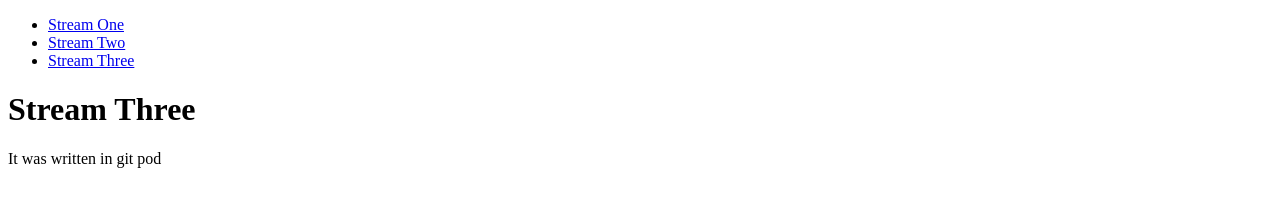
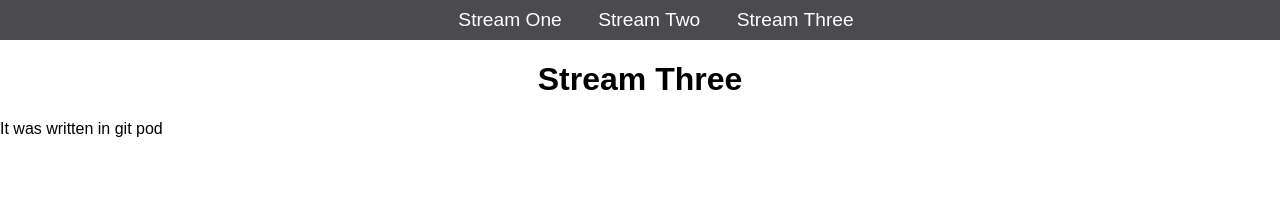
Before and after one commit to Code-Institute-Submissions/Go-Memo, a plain HTML site: page stream-three.html in a window 1280 px wide. Drawn offline with Linux system fonts and the light colour scheme.

Commit message:
small fix

```diff
--- a/stream-three.html
+++ b/stream-three.html
@@ -2,11 +2,12 @@
 <html>
 <head>
 <title>Hello world</title>
+<link rel="stylesheet" href="css/style.css" type="text/css" />
 </head>
 <body>
 <nav>
     <ul>
-    <li><a href="stream-one.html">Stream One</a></li>
+    <li><a href="index.html">Stream One</a></li>
     <li><a href="stream-two.html">Stream Two</a></li>
     <li><a href="stream-three.html">Stream Three</a></li>
     </ul>
```
